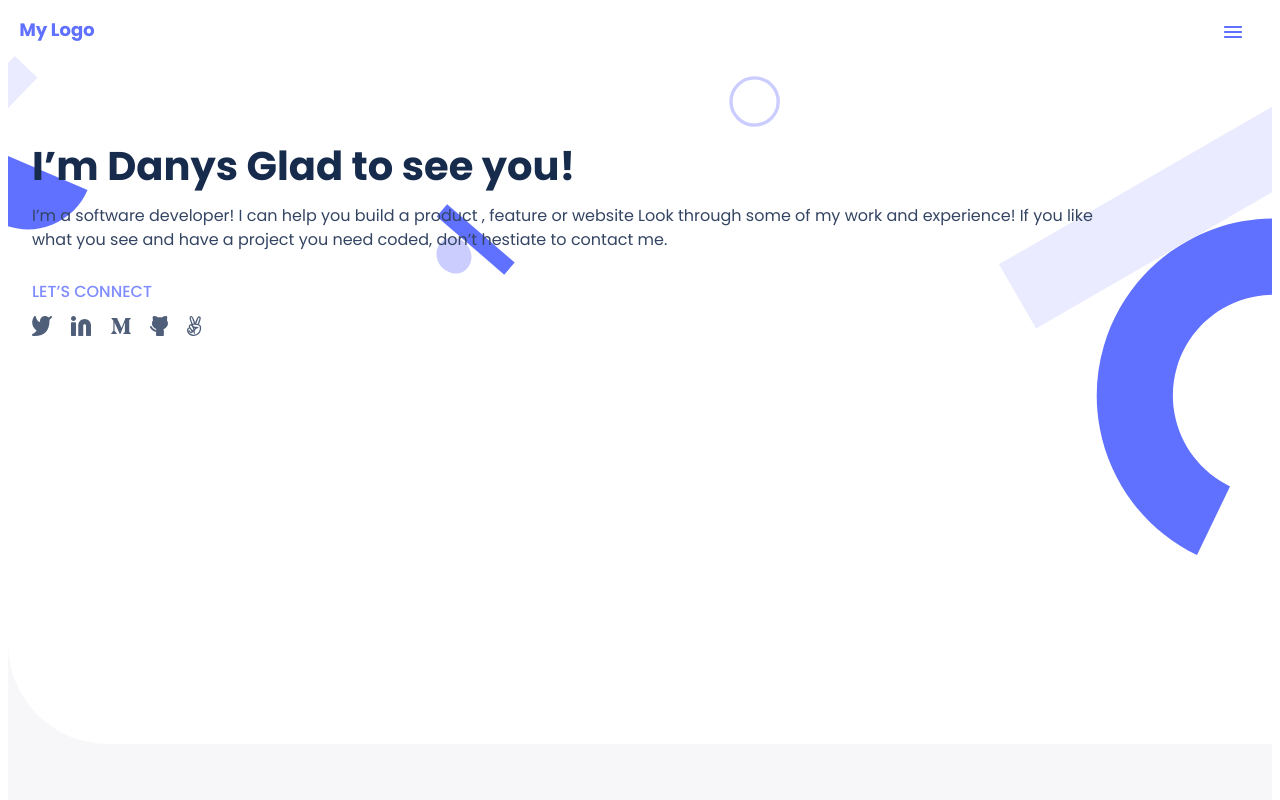
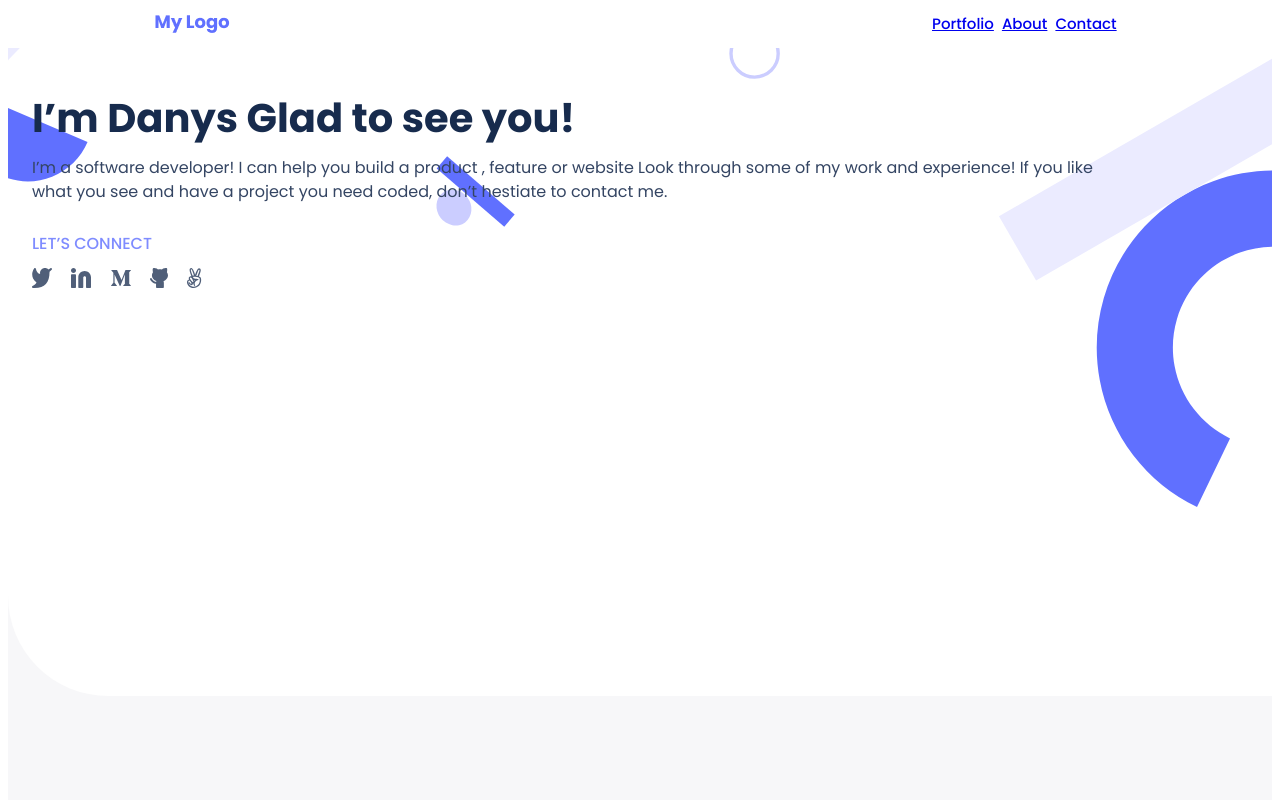
Before and after one commit to d4nQw3rty/project_portfolio, a website: page index.html in a window 1280 px wide. Shown: the top 800 px of the page. Drawn offline with Linux system fonts and the light colour scheme.

Commit message:
Add tool bar for desktop version
**Update index.html to have menu list, with portfolio, about and contac links.
**Update style.css for responsive disign and format for tool bar.

```diff
--- a/index.html
+++ b/index.html
@@ -18,6 +18,11 @@
                </div>
               <nav id="Normal-Button-Tertiary-Enabled">
                    <div id="icon-menu"><img src="img/NormalButton/Tertiary/Icons/Union.png" alt="Menu"></div>
+                   <ul id="menu-list">
+                    <li><a href="#">Portfolio</a></li>
+                    <li><a href="#">About</a></li>
+                    <li><a href="#">Contact</a></li>
+                </ul>
               </nav>
           </header>
           <section id="Headline">
--- a/style.css
+++ b/style.css
@@ -9,8 +9,7 @@ body {
   top: 0;
   background: #f7f7f9;
   justify-content: center;
-
-  /* Neutrals/N0 */
+  overflow: hidden;
 }
 
 #Toolbar-Dark-Compact {
@@ -24,6 +23,14 @@ body {
   background-color: white;
 }
 
+@media screen and (min-width: 768px) {
+  #Toolbar-Dark-Compact {
+    position: fixed;
+    top: 0;
+    padding-right: 300px;
+  }
+}
+
 #Logo-Placeholder {
   display: flex;
   flex-direction: row;
@@ -33,6 +40,12 @@ body {
   height: 40px;
   left: 12px;
   top: calc(50% - 40px / 2);
+}
+
+@media screen and (min-width: 768px) {
+  #Logo-Placeholder {
+    padding-left: 155px;
+  }
 }
 
 #My-Logo {
@@ -87,6 +100,18 @@ body {
   border-bottom: 12px;
   background-color: white;
   border-bottom-left-radius: 100px;
+}
+
+@media screen and (min-width: 768px) {
+  #Normal-Button-Tertiary-Enabled div {
+    display: none;
+  }
+}
+
+@media screen and (max-width: 768px) {
+  #Normal-Button-Tertiary-Enabled ul {
+    display: none;
+  }
 }
 
 .Primary-Text {
@@ -1155,3 +1180,40 @@ button:focus {
 
   color: #b3bac5;
 }
+
+#Normal-Button-Tertiary-Enabled ul {
+  display: flex;
+  flex-direction: row;
+  align-items: center;
+  padding: 0;
+  gap: 8px;
+  width: 259px;
+  height: 40px;
+  list-style: none;
+}
+
+#Normal-Button-Tertiary-Enabled ul li {
+  /* Body / 3 - Bolder */
+
+  font-family: 'Poppins', sans-serif;
+  font-style: normal;
+  font-weight: 500;
+  font-size: 15px;
+  line-height: 20px;
+
+  /* identical to box height, or 133% */
+
+  display: flex;
+  align-items: center;
+  text-align: center;
+
+  /* Neutrals/N600 */
+
+  color: #344563;
+
+  /* Inside auto layout */
+
+  flex: none;
+  order: 0;
+  flex-grow: 0;
+}
```
